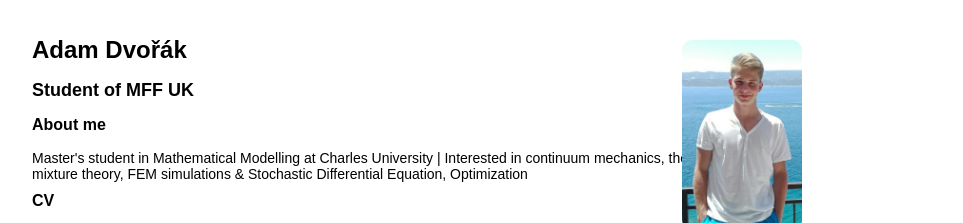
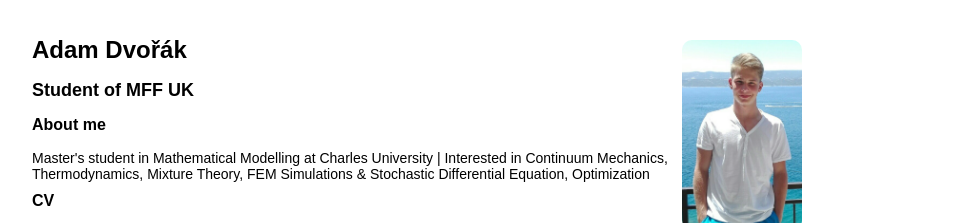
Before and after one commit to AdamDvo/WebPage, a plain HTML site: page index.html in a window 1280 px wide. Shown: the top 223 px of the page, without its empty margins (158-1121 px from the left). Drawn offline with Linux system fonts and the light colour scheme.

Commit message:
Update index.html

```diff
--- a/index.html
+++ b/index.html
@@ -41,7 +41,7 @@
 
     <div style="padding-right: 150px;">
         <h3>About me</h3>
-        <p>Master's student in Mathematical Modelling at Charles University | Interested in continuum mechanics, thermodynamics, mixture theory, FEM simulations & Stochastic Differential Equation, Optimization </p>
+        <p>Master's student in Mathematical Modelling at Charles University | Interested in Continuum Mechanics, Thermodynamics, Mixture Theory, FEM Simulations & Stochastic Differential Equation, Optimization </p>
     </div>
 
     <h3>CV</h3>
```
